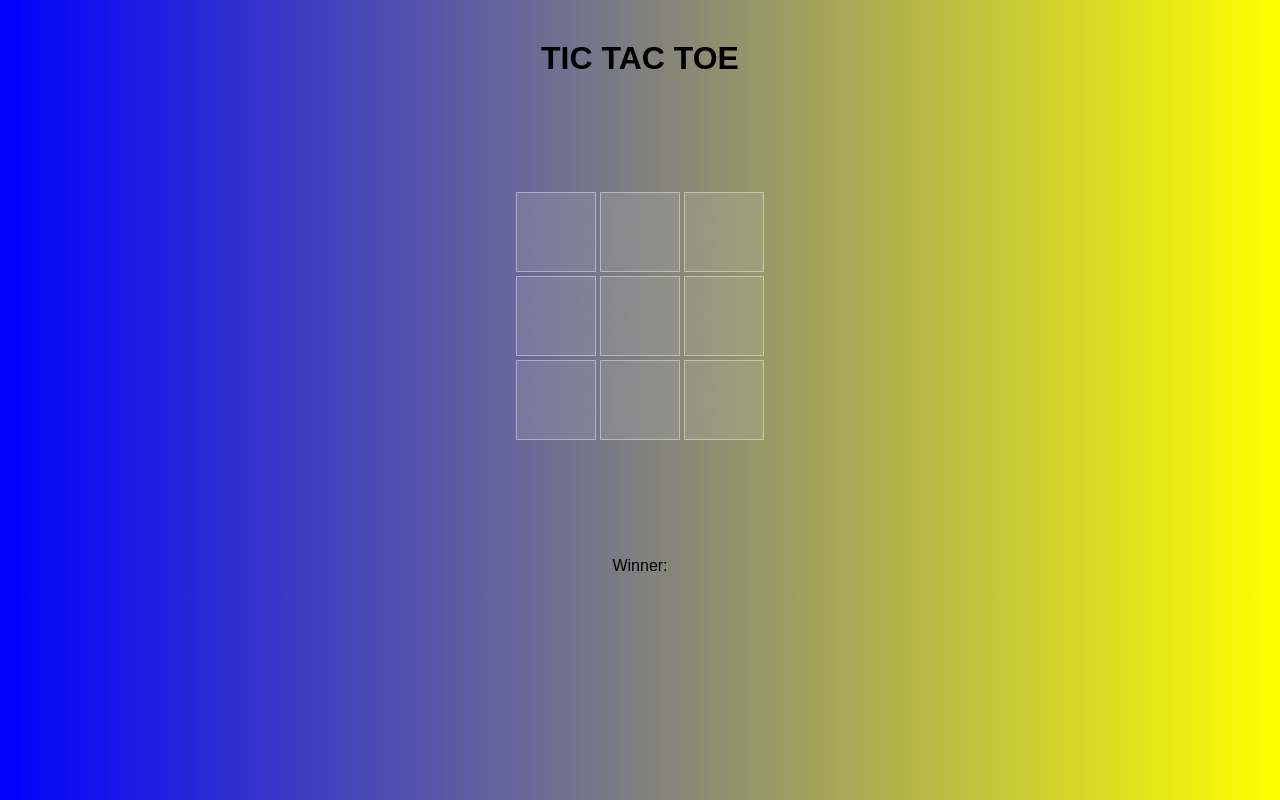
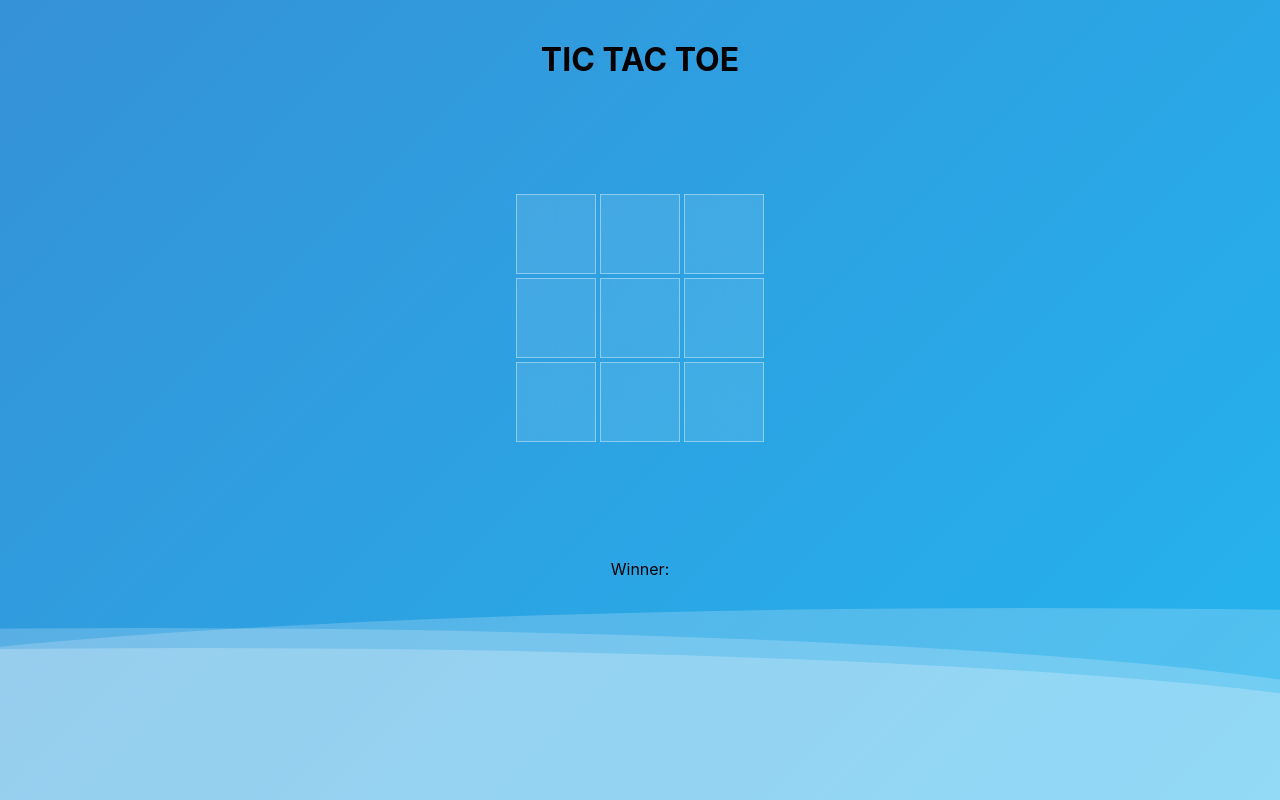
Before and after one commit to Kristian-kodehode/react-tictactoe, a React (Vite) app: page / in a window 1280 px wide. Built offline with nearby package versions, Linux system fonts and the light colour scheme.

Commit message:
codepen bg to style

```diff
--- a/src/App.jsx
+++ b/src/App.jsx
@@ -3,6 +3,11 @@
 const App = () => {
   return (
     <>
+      <div>
+        <div class="wave"></div>
+        <div class="wave"></div>
+        <div class="wave"></div>
+      </div>
       <Board />
     </>
   );
--- a/src/index.css
+++ b/src/index.css
@@ -6,7 +6,6 @@
 
 body {
   font-family: sans-serif;
-  background: linear-gradient(to right, blue, yellow);
 }
 
 h1 {
@@ -52,11 +51,11 @@
   box-sizing: border-box;
 }
 
-body {
+/* body {
   font-family: sans-serif;
   margin: 20px;
   padding: 0;
-}
+} */
 
 .square {
   background-color: rgba(255, 255, 255, 0.1);
@@ -80,7 +79,7 @@
   border: 1px solid white;
 }
 .square:active {
-  background-color: white;
+  background-color: rgba(255, 255, 255, 0.6);
 }
 button {
   background-color: rgba(255, 255, 255, 0);
@@ -118,3 +117,85 @@
   grid-template-rows: repeat(3, 80px);
   gap: 4px;
 }
+
+/*
+
+
+
+
+*/
+body {
+  margin: auto;
+  font-family: -apple-system, BlinkMacSystemFont, sans-serif;
+  overflow: auto;
+  background: linear-gradient(
+    315deg,
+    rgb(35, 181, 239) 3%,
+    rgba(60, 132, 206, 1) 38%,
+    rgba(48, 238, 226, 1) 68%,
+    rgb(25, 201, 255) 98%
+  );
+  animation: gradient 15s ease infinite;
+  background-size: 400% 400%;
+  background-attachment: fixed;
+}
+
+@keyframes gradient {
+  0% {
+    background-position: 0% 0%;
+  }
+  50% {
+    background-position: 100% 100%;
+  }
+  100% {
+    background-position: 0% 0%;
+  }
+}
+
+.wave {
+  background: rgb(255 255 255 / 25%);
+  border-radius: 1000% 1000% 0 0;
+  position: fixed;
+  width: 200%;
+  height: 12em;
+  animation: wave 10s -3s linear infinite;
+  transform: translate3d(0, 0, 0);
+  opacity: 0.8;
+  bottom: 0;
+  left: 0;
+  z-index: -1;
+}
+
+.wave:nth-of-type(2) {
+  bottom: -1.25em;
+  animation: wave 18s linear reverse infinite;
+  opacity: 0.8;
+}
+
+.wave:nth-of-type(3) {
+  bottom: -2.5em;
+  animation: wave 20s -1s reverse infinite;
+  opacity: 0.9;
+}
+
+@keyframes wave {
+  2% {
+    transform: translateX(1);
+  }
+
+  25% {
+    transform: translateX(-25%);
+  }
+
+  50% {
+    transform: translateX(-50%);
+  }
+
+  75% {
+    transform: translateX(-25%);
+  }
+
+  100% {
+    transform: translateX(1);
+  }
+}
```
